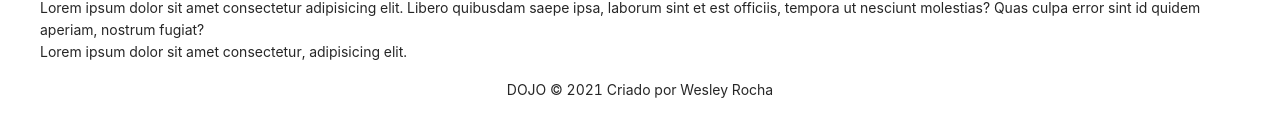
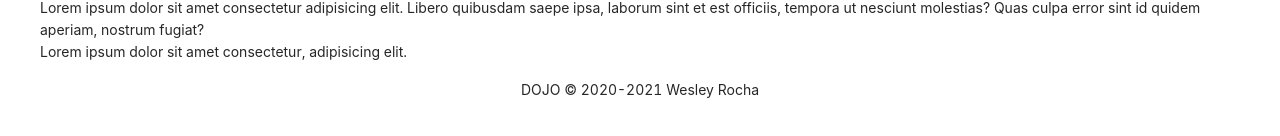
Before and after one commit to wdsrocha/dojo, a Next.js app in the folder packages/app/: page / in a window 1280 px wide. Shown: the part 382-518 px from the top of the page. Built offline with nearby package versions, Linux system fonts and the light colour scheme.

Commit message:
Update footer and formatting error

```diff
--- a/packages/app/components/mainLayout/footer/footer.tsx
+++ b/packages/app/components/mainLayout/footer/footer.tsx
@@ -3,7 +3,7 @@ import { Layout } from "antd";
 
 const Footer: FC = () => (
   <Layout.Footer className="text-center">
-    DOJO © 2021 Criado por Wesley Rocha
+    DOJO © 2020-2021 Wesley Rocha
   </Layout.Footer>
 );
 
--- a/packages/app/pages/_app.tsx
+++ b/packages/app/pages/_app.tsx
@@ -2,7 +2,7 @@ import { AppProps } from "next/app";
 import { ConfigProvider } from "antd";
 import ptBR from "antd/lib/locale/pt_BR";
 import { start, done } from "nprogress";
-import 'nprogress/nprogress.css';
+import "nprogress/nprogress.css";
 import { Router } from "next/dist/client/router";
 
 import MainLayout from "../components/mainLayout";
```
